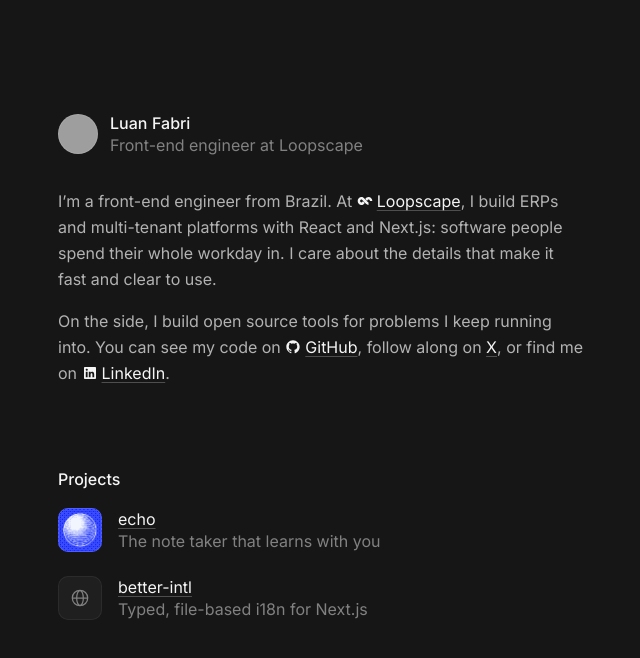
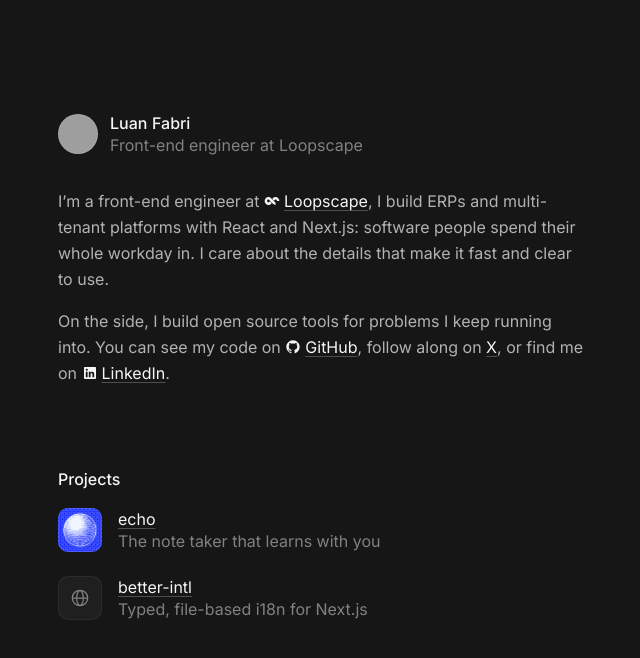
Before and after one commit to luannzin/luannzin.com, a Next.js app: page / in a window 1280 px wide. Shown: the top 658 px of the page, without its empty margins (318-958 px from the left). Built offline with nearby package versions, Linux system fonts and the light colour scheme; grey boxes are pictures that could not be loaded.

Commit message:
fix: refine homepage introduction text for clarity and conciseness

```diff
--- a/src/app/page.tsx
+++ b/src/app/page.tsx
@@ -69,14 +69,13 @@ export default function Home() {
         className={`${enter} mt-8 space-y-4 text-pretty text-foreground/70 delay-400`}
       >
         <p>
-          I’m a front-end engineer from Brazil. At{" "}
+          I’m a front-end engineer at{" "}
           <InlineLink href="https://loopscape.com.br" icon={LoopscapeIcon}>
             Loopscape
           </InlineLink>
-          , I
-          build ERPs and multi-tenant platforms with React and Next.js: software
-          people spend their whole workday in. I care about the details that
-          make it fast and clear to use.
+          , I build ERPs and multi-tenant platforms with React and Next.js:
+          software people spend their whole workday in. I care about the details
+          that make it fast and clear to use.
         </p>
         <p>
           On the side, I build open source tools for problems I keep running
```
